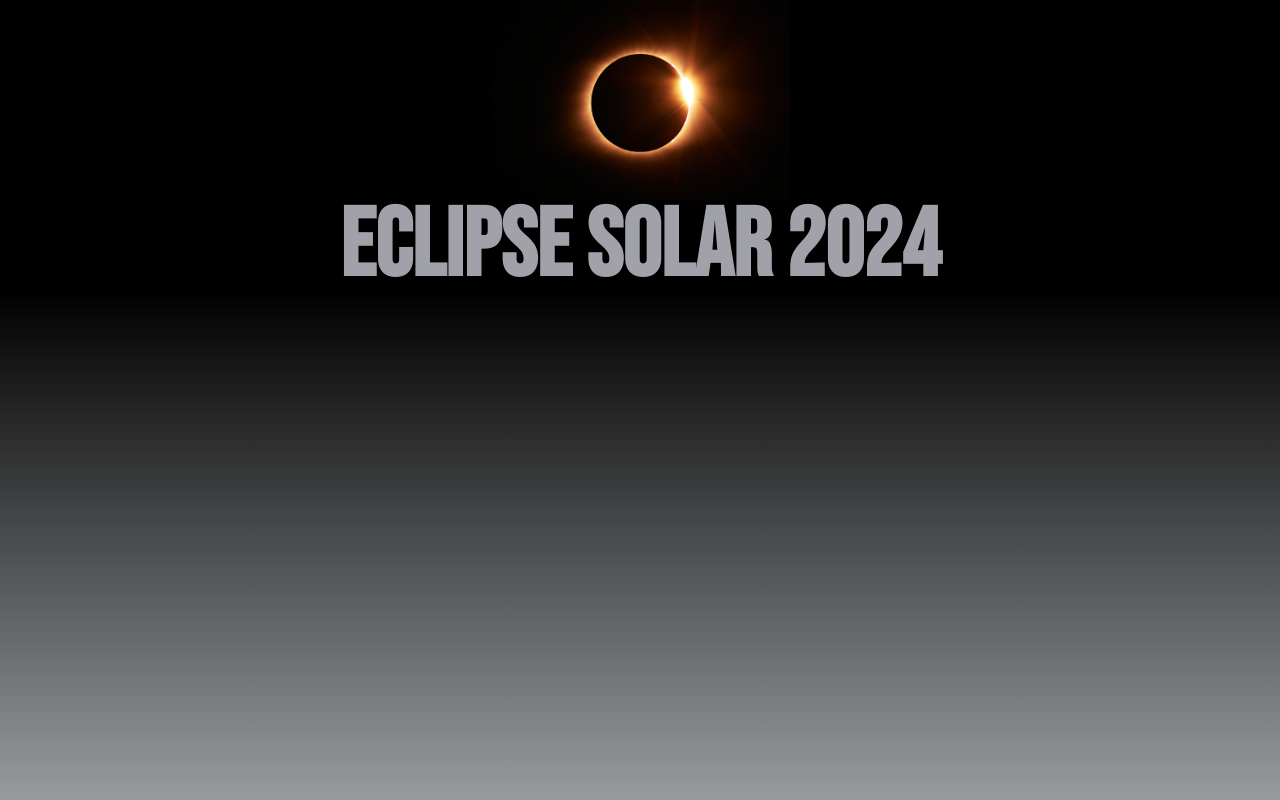
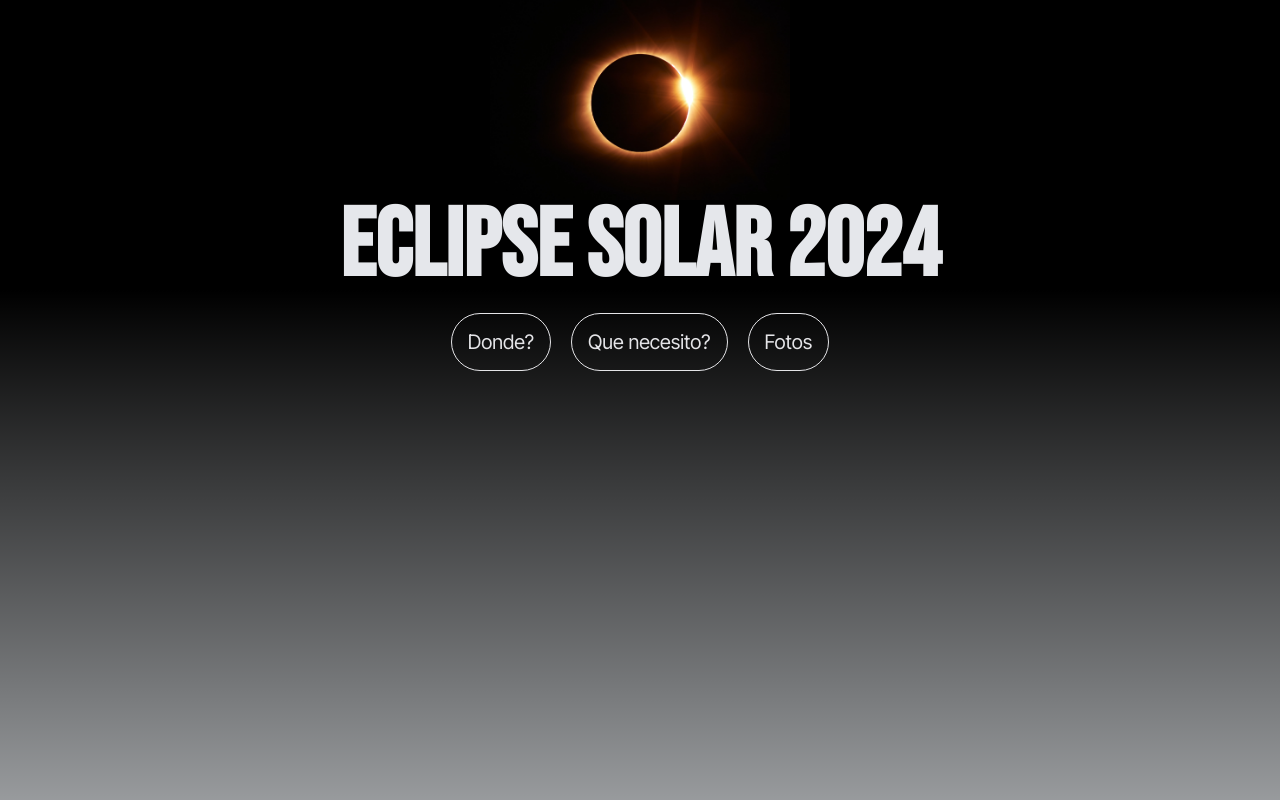
Before and after one commit to Dannymx/eclipse2024.mx, a Next.js app: page / in a window 1280 px wide. Shown: the top 800 px of the page. Built offline with nearby package versions, Linux system fonts and the light colour scheme.

Commit message:
feat: add navigation

```diff
--- a/app/layout.tsx
+++ b/app/layout.tsx
@@ -15,7 +15,9 @@ export default function RootLayout({
 }>) {
   return (
     <html lang="en">
-      <body className={`bg-slate-100 ${fontVariables}`}>{children}</body>
+      <body className={`bg-slate-100 font-inter-tight ${fontVariables}`}>
+        {children}
+      </body>
     </html>
   );
 }
--- a/app/page.tsx
+++ b/app/page.tsx
@@ -1,9 +1,12 @@
 import Image from "next/image";
+
+import { Navigation } from "@/components/ui/navigation";
 
 export default function Home() {
   return (
     <main className="flex min-h-screen flex-col">
       <div className="w-full bg-black">
+        {/* Hero container */}
         <div className="container relative h-[200px] max-w-screen-sm">
           <Image
             src="/img/eclipse-background.jpg"
@@ -18,9 +21,13 @@ export default function Home() {
         </div>
       </div>
       <div className="h-[900px] w-full bg-gradient-to-b from-black from-10%">
-        <h1 className="text-center font-bebas-neue text-8xl font-bold text-zinc-400">
-          Eclipse Solar 2024
-        </h1>
+        {/* Main content container */}
+        <div className="container flex max-w-screen-lg flex-col items-center gap-8 text-center text-gray-200">
+          <h1 className="text-center font-bebas-neue text-8xl font-bold">
+            Eclipse Solar 2024
+          </h1>
+          <Navigation />
+        </div>
       </div>
     </main>
   );
--- /dev/null
+++ b/components/ui/navigation-menu.tsx
@@ -0,0 +1,132 @@
+import * as React from "react";
+import * as NavigationMenuPrimitive from "@radix-ui/react-navigation-menu";
+import { cva } from "class-variance-authority";
+import { ChevronDown } from "lucide-react";
+
+import { cn } from "@/lib/utils";
+
+const NavigationMenuList = React.forwardRef<
+  React.ElementRef<typeof NavigationMenuPrimitive.List>,
+  React.ComponentPropsWithoutRef<typeof NavigationMenuPrimitive.List>
+>(({ className, ...props }, ref) => (
+  <NavigationMenuPrimitive.List
+    ref={ref}
+    className={cn(
+      "group flex flex-1 list-none items-center justify-center space-x-1",
+      className,
+    )}
+    {...props}
+  />
+));
+NavigationMenuList.displayName = NavigationMenuPrimitive.List.displayName;
+
+const NavigationMenuItem = NavigationMenuPrimitive.Item;
+
+const navigationMenuTriggerStyle = cva("", {
+  variants: {
+    variant: {
+      nav: "rounded-full border border-zinc-200 p-4 text-xl text-zinc-200 hover:border-zinc-100 hover:bg-zinc-100 hover:text-zinc-800",
+    },
+  },
+});
+
+const NavigationMenuTrigger = React.forwardRef<
+  React.ElementRef<typeof NavigationMenuPrimitive.Trigger>,
+  React.ComponentPropsWithoutRef<typeof NavigationMenuPrimitive.Trigger>
+>(({ className, children, ...props }, ref) => (
+  <NavigationMenuPrimitive.Trigger
+    ref={ref}
+    className={cn(navigationMenuTriggerStyle(), "group", className)}
+    {...props}
+  >
+    {children}{" "}
+    <ChevronDown
+      className="relative top-[1px] ml-1 size-3 transition duration-200 group-data-[state=open]:rotate-180"
+      aria-hidden="true"
+    />
+  </NavigationMenuPrimitive.Trigger>
+));
+NavigationMenuTrigger.displayName = NavigationMenuPrimitive.Trigger.displayName;
+
+const NavigationMenuContent = React.forwardRef<
+  React.ElementRef<typeof NavigationMenuPrimitive.Content>,
+  React.ComponentPropsWithoutRef<typeof NavigationMenuPrimitive.Content>
+>(({ className, ...props }, ref) => (
+  <NavigationMenuPrimitive.Content
+    ref={ref}
+    className={cn(
+      "left-0 top-0 w-full data-[motion^=from-]:animate-in data-[motion^=to-]:animate-out data-[motion^=from-]:fade-in data-[motion^=to-]:fade-out data-[motion=from-end]:slide-in-from-right-52 data-[motion=from-start]:slide-in-from-left-52 data-[motion=to-end]:slide-out-to-right-52 data-[motion=to-start]:slide-out-to-left-52 md:absolute md:w-auto ",
+      className,
+    )}
+    {...props}
+  />
+));
+NavigationMenuContent.displayName = NavigationMenuPrimitive.Content.displayName;
+
+const NavigationMenuLink = NavigationMenuPrimitive.Link;
+
+const NavigationMenuViewport = React.forwardRef<
+  React.ElementRef<typeof NavigationMenuPrimitive.Viewport>,
+  React.ComponentPropsWithoutRef<typeof NavigationMenuPrimitive.Viewport>
+>(({ className, ...props }, ref) => (
+  <div className={cn("absolute left-0 top-full flex justify-center")}>
+    <NavigationMenuPrimitive.Viewport
+      className={cn(
+        "origin-top-center relative mt-1.5 h-[var(--radix-navigation-menu-viewport-height)] w-full overflow-hidden rounded-md border bg-popover text-popover-foreground shadow-lg data-[state=open]:animate-in data-[state=closed]:animate-out data-[state=closed]:zoom-out-95 data-[state=open]:zoom-in-90 md:w-[var(--radix-navigation-menu-viewport-width)]",
+        className,
+      )}
+      ref={ref}
+      {...props}
+    />
+  </div>
+));
+NavigationMenuViewport.displayName =
+  NavigationMenuPrimitive.Viewport.displayName;
+
+const NavigationMenuIndicator = React.forwardRef<
+  React.ElementRef<typeof NavigationMenuPrimitive.Indicator>,
+  React.ComponentPropsWithoutRef<typeof NavigationMenuPrimitive.Indicator>
+>(({ className, ...props }, ref) => (
+  <NavigationMenuPrimitive.Indicator
+    ref={ref}
+    className={cn(
+      "top-full z-[1] flex h-1.5 items-end justify-center overflow-hidden data-[state=visible]:animate-in data-[state=hidden]:animate-out data-[state=hidden]:fade-out data-[state=visible]:fade-in",
+      className,
+    )}
+    {...props}
+  >
+    <div className="relative top-[60%] size-2 rotate-45 rounded-tl-sm bg-border shadow-md" />
+  </NavigationMenuPrimitive.Indicator>
+));
+NavigationMenuIndicator.displayName =
+  NavigationMenuPrimitive.Indicator.displayName;
+
+const NavigationMenu = React.forwardRef<
+  React.ElementRef<typeof NavigationMenuPrimitive.Root>,
+  React.ComponentPropsWithoutRef<typeof NavigationMenuPrimitive.Root>
+>(({ className, children, ...props }, ref) => (
+  <NavigationMenuPrimitive.Root
+    ref={ref}
+    className={cn(
+      "relative z-10 flex max-w-max flex-1 items-center justify-center",
+      className,
+    )}
+    {...props}
+  >
+    {children}
+    <NavigationMenuViewport />
+  </NavigationMenuPrimitive.Root>
+));
+NavigationMenu.displayName = NavigationMenuPrimitive.Root.displayName;
+
+export {
+  NavigationMenu,
+  NavigationMenuContent,
+  NavigationMenuIndicator,
+  NavigationMenuItem,
+  NavigationMenuLink,
+  NavigationMenuList,
+  NavigationMenuTrigger,
+  navigationMenuTriggerStyle,
+  NavigationMenuViewport,
+};
--- /dev/null
+++ b/components/ui/navigation.tsx
@@ -0,0 +1,38 @@
+"use client";
+
+import * as React from "react";
+import Link from "next/link";
+
+import {
+  NavigationMenu,
+  NavigationMenuItem,
+  NavigationMenuLink,
+  NavigationMenuList,
+  navigationMenuTriggerStyle,
+} from "@/components/ui/navigation-menu";
+
+const links = [
+  { title: "Donde?", href: "/donde-ver-el-eclipse-2024" },
+  { title: "Que necesito?", href: "/que-necesito" },
+  { title: "Fotos", href: "/fotos" },
+];
+
+export function Navigation() {
+  return (
+    <NavigationMenu>
+      <NavigationMenuList className="gap-4">
+        {links.map((link) => (
+          <NavigationMenuItem key={link.href}>
+            <Link href={link.href} legacyBehavior passHref>
+              <NavigationMenuLink
+                className={navigationMenuTriggerStyle({ variant: "nav" })}
+              >
+                {link.title}
+              </NavigationMenuLink>
+            </Link>
+          </NavigationMenuItem>
+        ))}
+      </NavigationMenuList>
+    </NavigationMenu>
+  );
+}
--- a/lib/fonts.ts
+++ b/lib/fonts.ts
@@ -1,6 +1,6 @@
 import { GeistMono } from "geist/font/mono";
 import { GeistSans } from "geist/font/sans";
-import { Bebas_Neue } from "next/font/google";
+import { Bebas_Neue, Inter_Tight } from "next/font/google";
 
 const Bebas = Bebas_Neue({
   variable: "--font-bebas-neue",
@@ -8,8 +8,15 @@ const Bebas = Bebas_Neue({
   subsets: ["latin"],
 });
 
+const InterTight = Inter_Tight({
+  variable: "--font-inter-tight",
+  weight: ["300", "400", "700"],
+  subsets: ["latin"],
+});
+
 export const fontVariables = [
   GeistMono.variable,
   GeistSans.variable,
   Bebas.variable,
+  InterTight.variable,
 ].join(" ");
--- a/tailwind.config.ts
+++ b/tailwind.config.ts
@@ -28,6 +28,7 @@ const config = {
         "geist-sans": ["var(--font-geist-sans)", "sans-serif"],
         "geist-mono": ["var(--font-geist-mono)", "sans-serif"],
         "bebas-neue": ["var(--font-bebas-neue)", "sans-serif"],
+        "inter-tight": ["var(--font-inter-tight)", "sans-serif"],
       },
       backgroundImage: {
         "gradient-radial": "radial-gradient(var(--tw-gradient-stops))",
```
